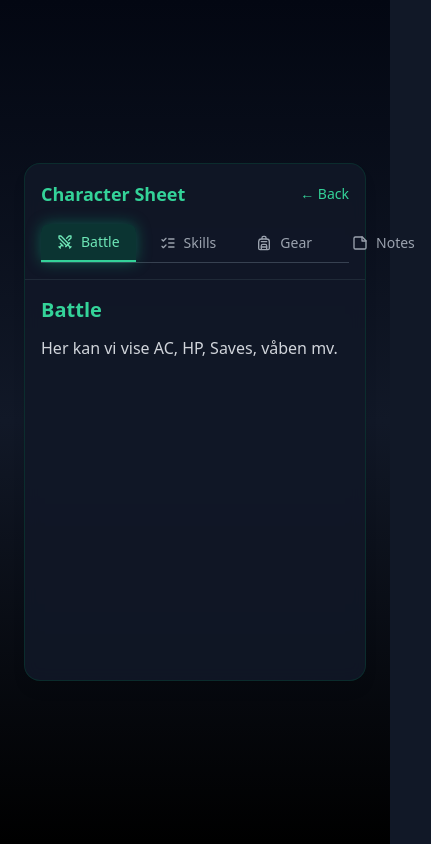
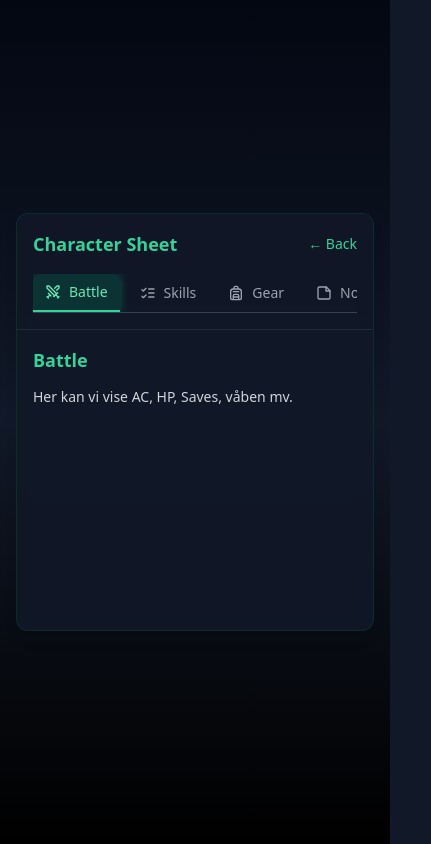
Before and after one commit to rlindgaard-collab/Karandras, a React (Vite) app: page /character-sheet in a window 390 px wide. Shown: the whole page, 431 px wide, since content can reach past the window. Built offline with nearby package versions, Linux system fonts and the light colour scheme.

Commit message:
Updated CharacterSheetPage.tsx

```diff
--- a/src/pages/CharacterSheetPage.tsx
+++ b/src/pages/CharacterSheetPage.tsx
@@ -16,21 +16,24 @@ export default function CharacterSheetPage() {
   const [activeTab, setActiveTab] = useState<TabId>("battle");
 
   return (
-    <div className="min-h-screen flex items-center justify-center bg-gradient-to-b from-gray-950 via-gray-900 to-black text-gray-200 p-6">
-      <Card className="max-w-4xl w-full border-emerald-900/40 bg-gray-900/90 backdrop-blur">
-        {/* Header med faner */}
+    <div className="min-h-screen flex items-center justify-center bg-gradient-to-b from-gray-950 via-gray-900 to-black text-gray-200 p-4 sm:p-6">
+      <Card className="w-full max-w-4xl border-emerald-900/40 bg-gray-900/90 backdrop-blur rounded-xl shadow-lg">
+        {/* Header */}
         <CardHeader>
-          <div className="flex justify-between items-center">
-            <CardTitle className="flex items-center gap-2 text-emerald-400">
+          <div className="flex justify-between items-center flex-wrap gap-2">
+            <CardTitle className="flex items-center gap-2 text-emerald-400 text-lg sm:text-xl">
               Character Sheet
             </CardTitle>
-            <Link to="/" className="text-sm text-emerald-400 hover:underline">
+            <Link
+              to="/"
+              className="text-sm text-emerald-400 hover:underline whitespace-nowrap"
+            >
               ← Back
             </Link>
           </div>
 
-          {/* Tabs */}
-          <div className="mt-4 flex gap-2 border-b border-gray-700">
+          {/* Tabs – mobilvenlige */}
+          <div className="mt-4 flex gap-2 border-b border-gray-700 overflow-x-auto scrollbar-hide">
             {tabs.map((tab) => {
               const Icon = tab.icon;
               const isActive = activeTab === tab.id;
@@ -38,13 +41,13 @@ export default function CharacterSheetPage() {
                 <button
                   key={tab.id}
                   onClick={() => setActiveTab(tab.id)}
-                  className={`flex items-center gap-2 px-4 py-2 text-sm font-medium rounded-t-lg transition-all ${
+                  className={`flex items-center gap-2 px-3 sm:px-4 py-2 text-sm sm:text-base font-medium rounded-t-lg transition-all flex-shrink-0 ${
                     isActive
-                      ? "bg-emerald-800/40 text-emerald-300 border-b-2 border-emerald-400 shadow-[0_0_15px_rgba(16,185,129,0.4)]"
+                      ? "bg-emerald-800/40 text-emerald-300 border-b-2 border-emerald-400 shadow-[0_0_10px_rgba(16,185,129,0.4)]"
                       : "text-gray-400 hover:text-emerald-300"
                   }`}
                 >
-                  <Icon className="h-4 w-4" /> {tab.label}
+                  <Icon className="h-4 w-4 sm:h-5 sm:w-5" /> {tab.label}
                 </button>
               );
             })}
@@ -52,10 +55,10 @@ export default function CharacterSheetPage() {
         </CardHeader>
 
         {/* Content */}
-        <CardContent className="min-h-[400px] text-gray-300">
+        <CardContent className="min-h-[300px] sm:min-h-[400px] text-gray-300 text-sm sm:text-base leading-relaxed space-y-4">
           {activeTab === "battle" && (
             <div>
-              <h2 className="text-xl font-semibold text-emerald-400 mb-3">
+              <h2 className="text-lg sm:text-xl font-semibold text-emerald-400 mb-3">
                 Battle
               </h2>
               <p>Her kan vi vise AC, HP, Saves, våben mv.</p>
@@ -63,7 +66,7 @@ export default function CharacterSheetPage() {
           )}
           {activeTab === "skills" && (
             <div>
-              <h2 className="text-xl font-semibold text-emerald-400 mb-3">
+              <h2 className="text-lg sm:text-xl font-semibold text-emerald-400 mb-3">
                 Skills
               </h2>
               <p>Her kan vi vise færdigheder, modifiers og lign.</p>
@@ -71,7 +74,7 @@ export default function CharacterSheetPage() {
           )}
           {activeTab === "gear" && (
             <div>
-              <h2 className="text-xl font-semibold text-emerald-400 mb-3">
+              <h2 className="text-lg sm:text-xl font-semibold text-emerald-400 mb-3">
                 Gear
               </h2>
               <p>Her kan vi vise alt udstyr fra characterData.gear.</p>
@@ -79,7 +82,7 @@ export default function CharacterSheetPage() {
           )}
           {activeTab === "notes" && (
             <div>
-              <h2 className="text-xl font-semibold text-emerald-400 mb-3">
+              <h2 className="text-lg sm:text-xl font-semibold text-emerald-400 mb-3">
                 Notes
               </h2>
               <p>Her kan du skrive kampagnenotater eller ting du vil huske.</p>
```
